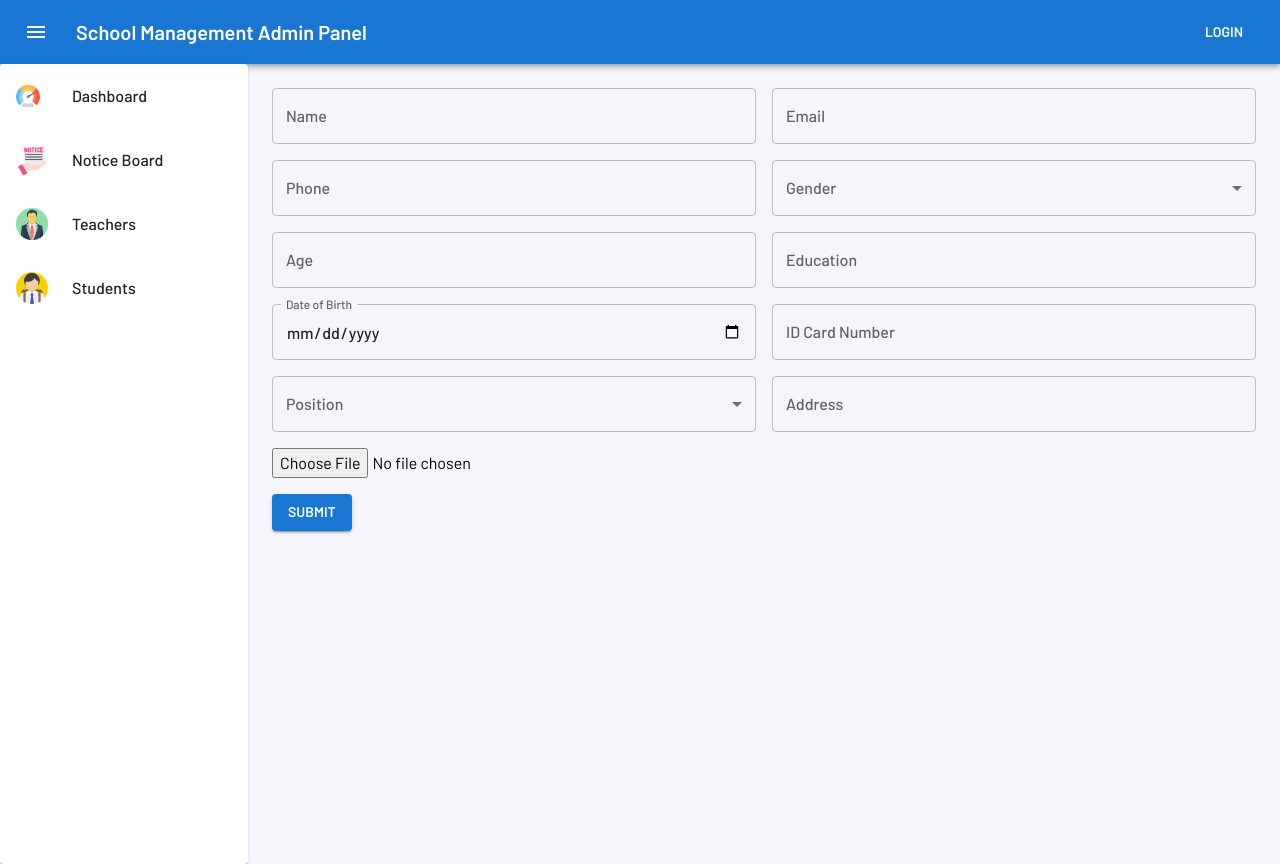
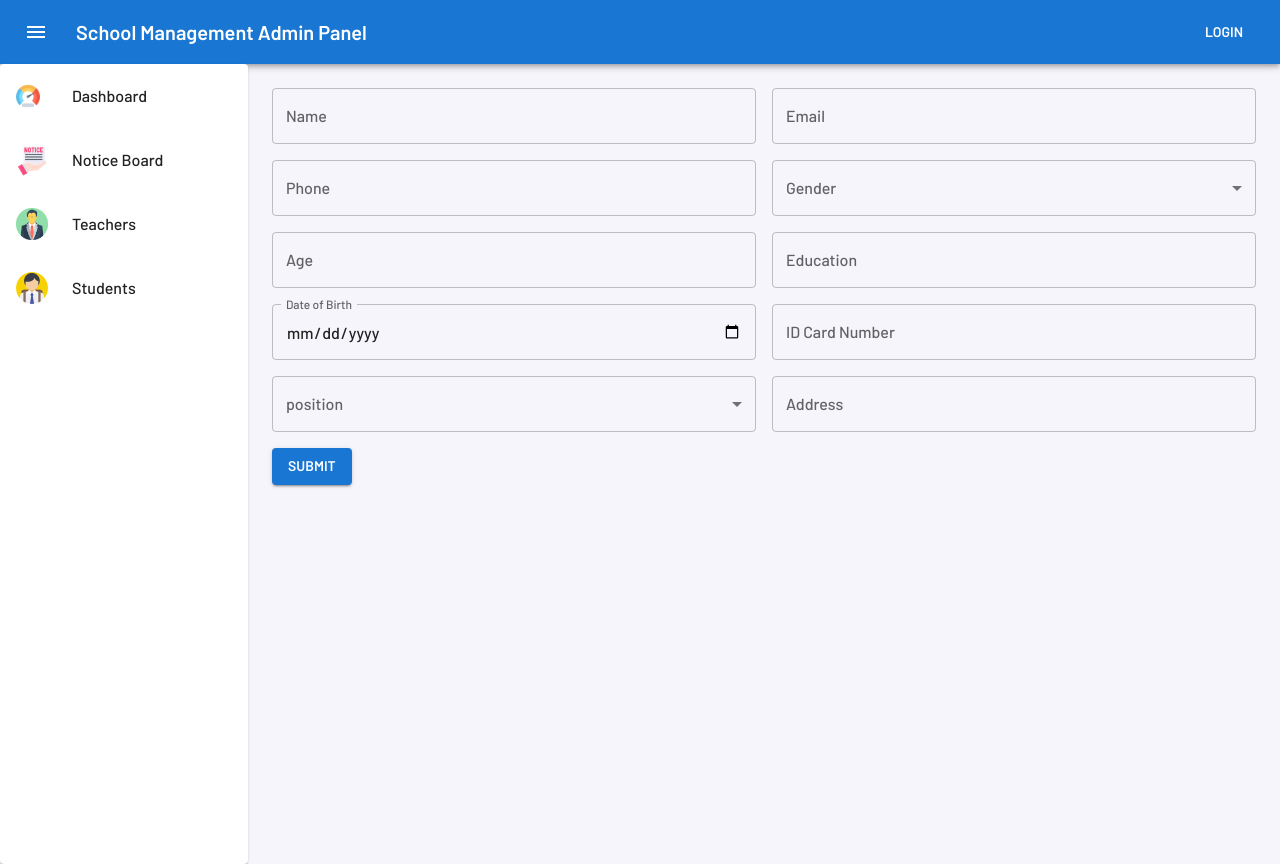
Before and after one commit to programming-agency/school-management-admin, a React (Create React App) app: page /app/addTeacher in a window 1280 px wide. Built offline with nearby package versions, Linux system fonts and the light colour scheme.

Commit message:
teacher Added

```diff
--- a/src/pages/AddTeacher/AddTeacher.tsx
+++ b/src/pages/AddTeacher/AddTeacher.tsx
@@ -4,6 +4,7 @@ import TextField from '@mui/material/TextField';
 import Button from '@mui/material/Button';
 import Grid from '@mui/material/Grid';
 import MenuItem from '@mui/material/MenuItem';
+import axios from 'axios';
 
 interface FormData {
   name: string;
@@ -13,28 +14,32 @@ interface FormData {
   age: number;
   education: string;
   address: string;
-  image: File;
-  Position: string;
+  // image: File;
+  position: string;
   dateOfBirth: string;
   idNumber: number;
 }
 
 export const AddTeacher = () => {
   const { register, handleSubmit, formState: { errors } } = useForm<FormData>();
-  const [imageURL, setImageURL] = useState<string | null>(null);
+  // const [imageURL, setImageURL] = useState<string | null>(null);
 
-  const handleFileChange = (e: React.ChangeEvent<HTMLInputElement>) => {
-    const file = e.target.files?.[0];
-    if (file) {
-      const imageURL = URL.createObjectURL(file);
-      setImageURL(imageURL);
+  // const handleFileChange = (e: React.ChangeEvent<HTMLInputElement>) => {
+  //   const file = e.target.files?.[0];
+  //   if (file) {
+  //     const imageURL = URL.createObjectURL(file);
+  //     setImageURL(imageURL);
+  //   }
+  // };
+
+  const onSubmit: SubmitHandler<FormData> = async (data) => {
+    console.log(data);
+    try {
+      const response = await axios.post('http://localhost:5000/api/teacher', data);
+      console.log('Data uploaded successfully', response.data);
+    } catch (error) {
+      console.error('Error uploading data', error);
     }
-  };
-
-  const onSubmit: SubmitHandler<FormData> = (data) => {
-    // You can handle the uploaded image in the `data.image` property.
-    // You may want to send it to your server or perform any other actions.
-    console.log('Form Data:', data);
   };
 
   return (
@@ -129,11 +134,11 @@ export const AddTeacher = () => {
 
         <Grid item xs={6}>
           <TextField
-            label="Position"
+            label="position"
             fullWidth
             select
-            {...register("Position", { required: 'Position is required' })}
-            error={Boolean(errors.Position)}
+            {...register("position", { required: 'position is required' })}
+            error={Boolean(errors.position)}
           >
             <MenuItem value="Head Teacher">Head Teacher</MenuItem>
             <MenuItem value="Ass. HeadTeacher">Ass. HeadTeacher</MenuItem>
@@ -152,7 +157,7 @@ export const AddTeacher = () => {
             helperText={errors.address && errors.address.message}
           />
         </Grid>
-        <Grid item xs={12}>
+        {/* <Grid item xs={12}>
           <input
             type="file"
             accept="image/*"
@@ -167,7 +172,7 @@ export const AddTeacher = () => {
           <Grid item xs={12}>
             <img src={imageURL} alt="Selected" style={{ maxWidth: '100%' }} />
           </Grid>
-        )}
+        )} */}
         <Grid item xs={12}>
           <Button type="submit" variant="contained" color="primary">
             Submit
```
